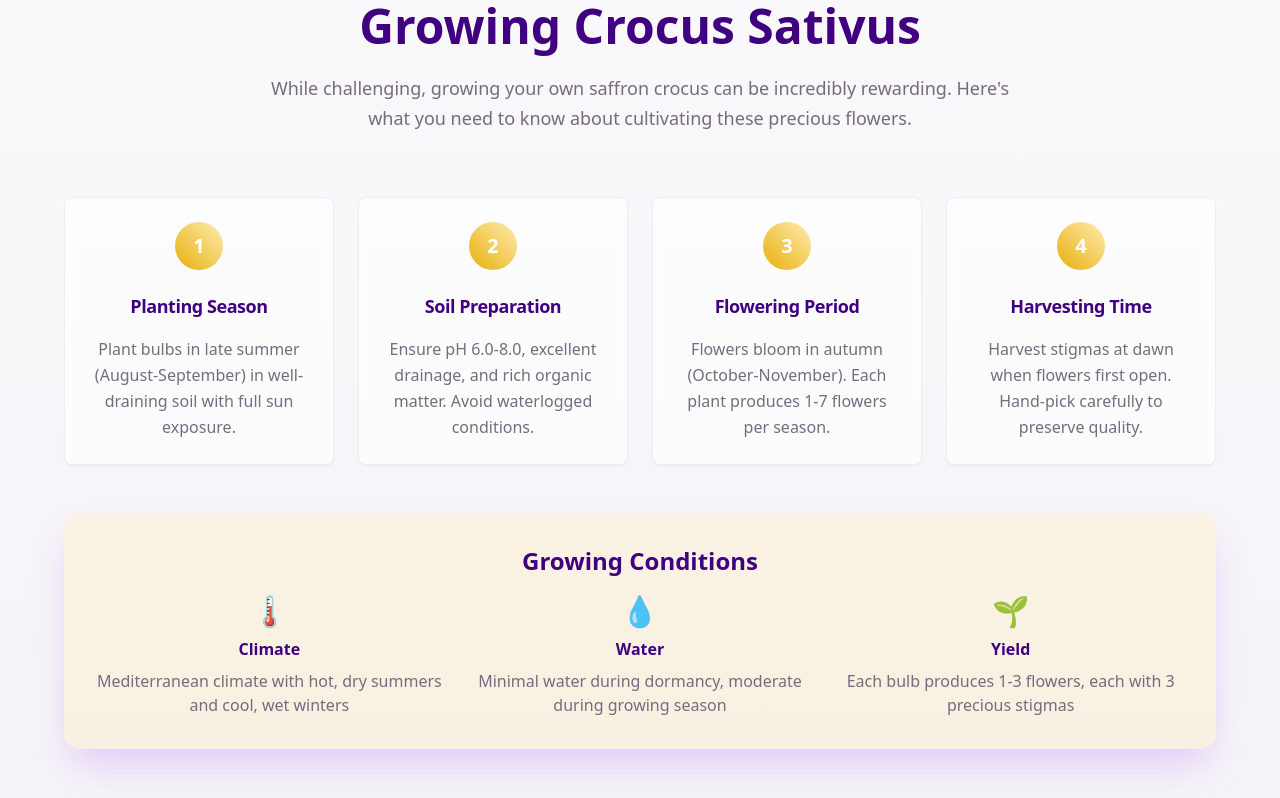
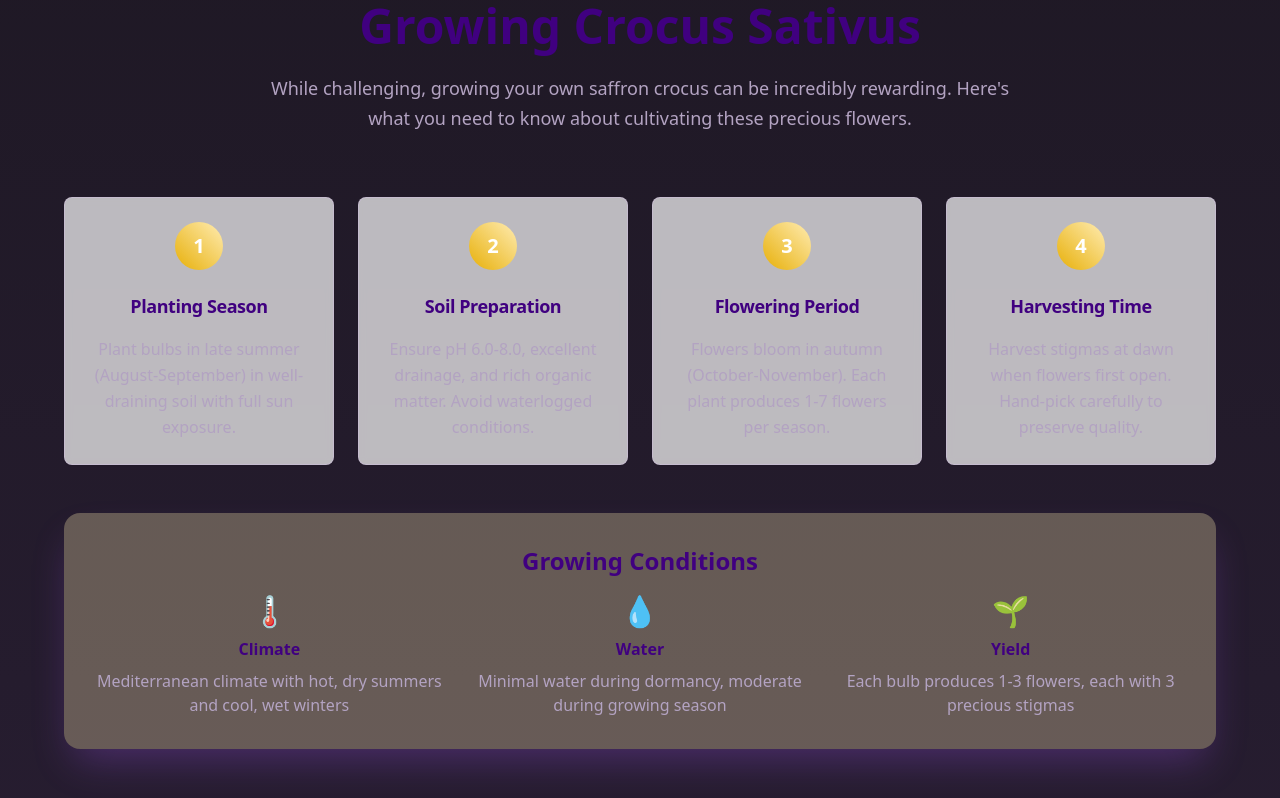
Before and after one commit to Ibrahim-Saasa/crocus-sativus-spotlight, a React (Vite) app: page / in a window 1280 px wide. Shown: the part 2288-3086 px from the top of the page. Built offline with nearby package versions, Linux system fonts and the light colour scheme.

Commit message:
Refactor: Apply subtle dark mode glow
Update page backgrounds to include a subtle purple or autumn dark glow on a white background.

```diff
--- a/src/index.css
+++ b/src/index.css
@@ -8,32 +8,32 @@ All colors MUST be HSL.
 
 @layer base {
   :root {
-    --background: 270 20% 98%;
-    --foreground: 270 15% 9%;
+    --background: 270 15% 8%;
+    --foreground: 270 20% 92%;
 
-    --card: 0 0% 100%;
-    --card-foreground: 270 15% 9%;
+    --card: 270 20% 12%;
+    --card-foreground: 270 20% 90%;
 
-    --popover: 0 0% 100%;
-    --popover-foreground: 270 15% 9%;
+    --popover: 270 20% 12%;
+    --popover-foreground: 270 20% 90%;
 
     --primary: 270 91% 65%;
-    --primary-foreground: 0 0% 100%;
+    --primary-foreground: 270 15% 8%;
 
-    --secondary: 45 100% 85%;
-    --secondary-foreground: 270 15% 9%;
+    --secondary: 45 60% 25%;
+    --secondary-foreground: 45 100% 85%;
 
-    --muted: 270 20% 96%;
-    --muted-foreground: 270 8% 46%;
+    --muted: 270 25% 15%;
+    --muted-foreground: 270 20% 70%;
 
-    --accent: 45 93% 47%;
-    --accent-foreground: 0 0% 100%;
+    --accent: 45 80% 55%;
+    --accent-foreground: 270 15% 8%;
 
     --destructive: 0 84.2% 60.2%;
     --destructive-foreground: 210 40% 98%;
 
-    --border: 270 20% 88%;
-    --input: 270 20% 88%;
+    --border: 270 30% 20%;
+    --input: 270 30% 18%;
     --ring: 270 91% 65%;
 
     /* Crocus Sativus Design System */
@@ -45,8 +45,10 @@ All colors MUST be HSL.
 
     /* Gradients */
     --gradient-hero: linear-gradient(135deg, hsl(var(--crocus-purple)), hsl(var(--saffron-gold)));
-    --gradient-card: linear-gradient(180deg, hsl(var(--background)), hsl(var(--muted)));
+    --gradient-card: linear-gradient(180deg, hsl(var(--card)), hsl(var(--muted)));
     --gradient-accent: linear-gradient(45deg, hsl(var(--saffron-gold)), hsl(var(--saffron-light)));
+    --gradient-dark-glow: radial-gradient(ellipse at center, hsl(270 40% 10%) 0%, hsl(270 25% 8%) 50%, hsl(var(--background)) 100%);
+    --gradient-autumn: linear-gradient(45deg, hsl(270 30% 15%) 0%, hsl(45 30% 12%) 50%, hsl(270 25% 10%) 100%);
 
     /* Shadows */
     --shadow-elegant: 0 20px 40px -10px hsl(var(--crocus-purple) / 0.3);
@@ -117,6 +119,7 @@ All colors MUST be HSL.
 
   body {
     @apply bg-background text-foreground;
+    background: var(--gradient-dark-glow);
   }
 
   .bg-gradient-hero {
@@ -129,6 +132,14 @@ All colors MUST be HSL.
 
   .bg-gradient-accent {
     background: var(--gradient-accent);
+  }
+
+  .bg-gradient-dark-glow {
+    background: var(--gradient-dark-glow);
+  }
+
+  .bg-gradient-autumn {
+    background: var(--gradient-autumn);
   }
 
   .shadow-elegant {
```
